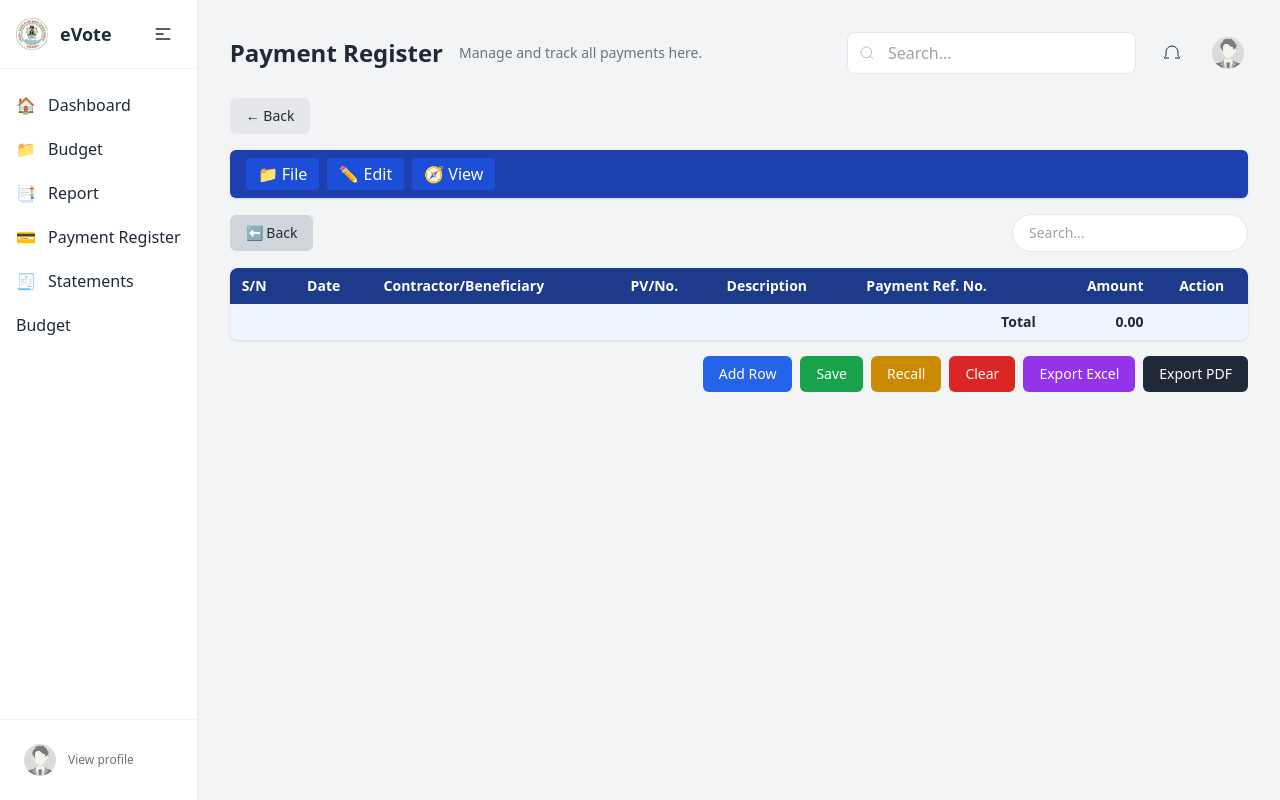
After one commit to o3cloudng/eVote, a Django app: page /account/payment_register/ in a window 1280 px wide. The commit adds this page. Run offline with Django 5.2, Linux system fonts and the light colour scheme; some libraries are stand-ins or nearby versions.

Commit message:
Added payment register page

```diff
--- a/account/urls.py
+++ b/account/urls.py
@@ -1,6 +1,6 @@
 from django.urls import path
 from account.views import userlogin, signup, forgot_password, dashboard, profile, \
-        usersettings, users, reports, logout, budget
+        usersettings, users, reports, logout, budget, payment_register
 
 urlpatterns = [
     # path('login/', userlogin, name="login"),
@@ -12,4 +12,5 @@ urlpatterns = [
     path('reports/', reports, name="reports"),
     path('logout/', logout, name="logout"),
     path('budget/', budget, name="budget"),
+    path('payment_register/', payment_register, name="payment_register"),
 ]
--- a/account/views.py
+++ b/account/views.py
@@ -97,6 +97,9 @@ def logout(request):
 
 def budget(request):
     return render(request, 'users/budget.html')
+
+def payment_register(request):
+    return render(request, 'users/payment_register.html')
 
 
 
--- a/templates/layout.html
+++ b/templates/layout.html
@@ -4,7 +4,7 @@
 <head>
   <meta charset="utf-8" />
   <meta name="viewport" content="width=device-width,initial-scale=1" />
-  <title>Dashboard</title>
+  <title>{% block title %}{% endblock %}</title>
   <script src="https://cdn.tailwindcss.com"></script>
   <script defer src="https://unpkg.com/alpinejs@3.x.x/dist/cdn.min.js"></script>
   <link rel="shortcut icon" href="{% static 'images/logo.jpg' %}" />
@@ -72,7 +72,7 @@
               </a>
             </li>
             <li>
-              <a href="{% url 'reports' %}" class="flex items-center gap-3 p-2 rounded-lg hover:bg-gray-50 transition-colors">
+              <a href="{% url 'payment_register' %}" class="flex items-center gap-3 p-2 rounded-lg hover:bg-gray-50 transition-colors">
                 <!-- <svg class="h-5 w-5" viewBox="0 0 24 24" fill="none" stroke="currentColor"><path d="M3 3h18v18H3z"/></svg> -->
                 💳<span x-show="!collapsed" class="truncate"> Payment Register</span>
               </a>
--- /dev/null
+++ b/templates/users/payment_register.html
@@ -0,0 +1,212 @@
+{% extends 'layout.html' %}
+{% load static %}
+{% block title %}Payment Register{% endblock %}
+{% block head %}Payment Register{% endblock %}
+
+{% block content %}
+<!-- Overlay for mobile -->
+<div x-show="sidebarOpen" @click="sidebarOpen = false" class="fixed inset-0 bg-black/30 z-30 md:hidden"></div>
+
+<!-- Main content -->
+<main class="flex-1 p-6 md:p-8">
+  {% with head="Payment Register" short_message="Manage and track all payments here." %}
+    {% include "header.html" %}
+  {% endwith %}
+
+  <!-- Back button -->
+  <a href="{% url 'budget' %}"
+    class="inline-flex items-center gap-2 px-4 py-2 bg-gray-200 hover:bg-gray-300 text-sm rounded-md mb-4">
+    ← Back
+  </a>
+
+  <!-- Top menu bar -->
+  <div class="flex flex-wrap gap-2 bg-blue-800 text-white px-4 py-2 rounded-md shadow mb-4">
+    <div class="relative group">
+      <button class="px-3 py-1 bg-blue-700 rounded hover:bg-blue-600">📁 File</button>
+      <div class="hidden absolute group-hover:block bg-white text-gray-700 mt-1 rounded shadow-md w-40 z-10">
+        <button onclick="addRow()" class="w-full text-left px-4 py-2 hover:bg-gray-100">➕ New</button>
+        <button onclick="saveData()" class="w-full text-left px-4 py-2 hover:bg-gray-100">💾 Save</button>
+        <button onclick="exportExcel()" class="w-full text-left px-4 py-2 hover:bg-gray-100">📤 Export Excel</button>
+        <button onclick="window.print()" class="w-full text-left px-4 py-2 hover:bg-gray-100">🖨️ Print</button>
+      </div>
+    </div>
+    <div class="relative group">
+      <button class="px-3 py-1 bg-blue-700 rounded hover:bg-blue-600">✏️ Edit</button>
+      <div class="hidden absolute group-hover:block bg-white text-gray-700 mt-1 rounded shadow-md w-40 z-10">
+        <button onclick="loadData()" class="w-full px-4 py-2 hover:bg-gray-100">♻ Recall</button>
+        <button onclick="clearTable()" class="w-full px-4 py-2 hover:bg-gray-100">🧹 Clear</button>
+      </div>
+    </div>
+    <div class="relative group">
+      <button class="px-3 py-1 bg-blue-700 rounded hover:bg-blue-600">🧭 View</button>
+      <div class="hidden absolute group-hover:block bg-white text-gray-700 mt-1 rounded shadow-md w-40 z-10">
+        <button onclick="toggleSidebar()" class="w-full px-4 py-2 hover:bg-gray-100">📂 Toggle Sidebar</button>
+      </div>
+    </div>
+  </div>
+
+  <!-- Search and Back -->
+  <div class="flex flex-wrap items-center justify-between gap-3 mb-4">
+    <button onclick="window.location.href='#'"
+      class="px-4 py-2 bg-gray-300 hover:bg-gray-400 text-sm rounded-md">
+      ⬅ Back
+    </button>
+    <div>
+      <input type="text" id="searchInput" placeholder="Search..."
+        class="border rounded-full px-4 py-2 text-sm focus:outline-none focus:ring-2 focus:ring-blue-500"
+        onkeyup="filterTable()" />
+    </div>
+  </div>
+
+  <!-- Payment Register Table -->
+  <div class="overflow-x-auto bg-white rounded-lg shadow">
+    <table id="paymentTable" class="min-w-full border-collapse text-sm">
+      <thead class="bg-blue-900 text-white">
+        <tr>
+          <th class="px-3 py-2 text-left">S/N</th>
+          <th class="px-3 py-2 text-left">Date</th>
+          <th class="px-3 py-2 text-left">Contractor/Beneficiary</th>
+          <th class="px-3 py-2 text-left">PV/No.</th>
+          <th class="px-3 py-2 text-left">Description</th>
+          <th class="px-3 py-2 text-left">Payment Ref. No.</th>
+          <th class="px-3 py-2 text-right">Amount</th>
+          <th class="px-3 py-2 text-center">Action</th>
+        </tr>
+      </thead>
+      <tbody></tbody>
+      <tfoot class="bg-blue-50 font-semibold">
+        <tr>
+          <td colspan="6" class="px-3 py-2 text-right">Total</td>
+          <td id="totalAmount" class="px-3 py-2 text-right">0.00</td>
+          <td></td>
+        </tr>
+      </tfoot>
+    </table>
+  </div>
+
+  <!-- Buttons -->
+  <div class="flex justify-end flex-wrap gap-2 mt-4">
+    <button onclick="addRow()" class="px-4 py-2 bg-blue-600 hover:bg-blue-700 text-white rounded-md text-sm">Add Row</button>
+    <button onclick="saveData()" class="px-4 py-2 bg-green-600 hover:bg-green-700 text-white rounded-md text-sm">Save</button>
+    <button onclick="loadData()" class="px-4 py-2 bg-yellow-600 hover:bg-yellow-700 text-white rounded-md text-sm">Recall</button>
+    <button onclick="clearTable()" class="px-4 py-2 bg-red-600 hover:bg-red-700 text-white rounded-md text-sm">Clear</button>
+    <button onclick="exportExcel()" class="px-4 py-2 bg-purple-600 hover:bg-purple-700 text-white rounded-md text-sm">Export Excel</button>
+    <button onclick="window.print()" class="px-4 py-2 bg-gray-800 hover:bg-gray-900 text-white rounded-md text-sm">Export PDF</button>
+  </div>
+</main>
+
+<!-- Scripts -->
+<script>
+  const table = document.querySelector("#paymentTable tbody");
+
+  function addRow(data = {}) {
+    const row = table.insertRow();
+    row.innerHTML = `
+      <td></td>
+      <td><input type="date" value="${data.date || ''}" class="border px-2 py-1 rounded"/></td>
+      <td><textarea class="border px-2 py-1 rounded w-40">${data.beneficiary || ''}</textarea></td>
+      <td><input type="text" maxlength="9" value="${data.pvno || ''}" class="border px-2 py-1 rounded w-20"/></td>
+      <td><textarea class="border px-2 py-1 rounded w-48">${data.description || ''}</textarea></td>
+      <td><input type="text" maxlength="25" value="${data.refno || ''}" class="border px-2 py-1 rounded w-32"/></td>
+      <td><input type="text" value="${data.amount || ''}" class="border px-2 py-1 rounded w-24 text-right" oninput="formatAmount(this); updateTotal()"/></td>
+      <td class="text-center">
+        <button onclick="deleteRow(this)" class="px-2 py-1 bg-red-500 text-white rounded text-xs">Delete</button>
+        <button onclick="editRow(this)" class="px-2 py-1 bg-yellow-500 text-white rounded text-xs">Edit</button>
+      </td>
+    `;
+    updateSN();
+    updateTotal();
+  }
+
+  function updateSN() {
+    Array.from(table.rows).forEach((row, i) => {
+      row.cells[0].textContent = i + 1;
+    });
+  }
+
+  function formatAmount(input) {
+    let value = input.value.replace(/[^0-9.]/g, '');
+    if (value) {
+      let parts = value.split('.');
+      parts[0] = parts[0].replace(/\B(?=(\d{3})+(?!\d))/g, ",");
+      input.value = parts.join('.');
+    }
+  }
+
+  function updateTotal() {
+    let total = 0;
+    Array.from(table.rows).forEach(row => {
+      const amt = row.cells[6].querySelector("input").value.replace(/,/g, '');
+      total += parseFloat(amt) || 0;
+    });
+    document.getElementById("totalAmount").textContent = total.toLocaleString('en-US', {
+      minimumFractionDigits: 2,
+      maximumFractionDigits: 2
+    });
+  }
+
+  function deleteRow(btn) {
+    btn.closest("tr").remove();
+    updateSN();
+    updateTotal();
+  }
+
+  function editRow(btn) {
+    if (confirm("Admin access required to edit. Proceed?")) {
+      const row = btn.closest("tr");
+      row.querySelectorAll("input, textarea").forEach(el => el.removeAttribute("disabled"));
+    }
+  }
+
+  function saveData() {
+    const rows = Array.from(table.rows);
+    const data = rows.map(row => ({
+      date: row.querySelector('input[type="date"]')?.value || '',
+      beneficiary: row.querySelector('textarea')?.value || '',
+      pvno: row.querySelector('input[type="text"]:nth-of-type(1)')?.value || '',
+      description: row.querySelector('textarea:nth-of-type(2)')?.value || '',
+      refno: row.querySelector('input[maxlength="25"]')?.value || '',
+      amount: row.querySelector('input.text-right')?.value.replace(/,/g, '') || ''
+    }));
+    localStorage.setItem("paymentRegister", JSON.stringify(data));
+    alert("Saved!");
+  }
+
+  function loadData() {
+    const data = JSON.parse(localStorage.getItem("paymentRegister") || "[]");
+    table.innerHTML = "";
+    data.forEach(addRow);
+    updateTotal();
+  }
+
+  function clearTable() {
+    if (confirm("Clear the register?")) {
+      table.innerHTML = "";
+      updateTotal();
+    }
+  }
+
+  function exportExcel() {
+    let tableClone = document.getElementById("paymentTable").cloneNode(true);
+    tableClone.querySelectorAll("button").forEach(el => el.remove());
+    let html = tableClone.outerHTML;
+    let uri = 'data:application/vnd.ms-excel;base64,';
+    let base64 = s => window.btoa(unescape(encodeURIComponent(s)));
+    let link = document.createElement("a");
+    link.href = uri + base64(html);
+    link.download = "Payment_Register.xls";
+    link.click();
+  }
+
+  function filterTable() {
+    let input = document.getElementById("searchInput").value.toLowerCase();
+    Array.from(table.rows).forEach(row => {
+      row.style.display = [...row.cells].some(td =>
+        td.textContent.toLowerCase().includes(input)
+      ) ? '' : 'none';
+    });
+  }
+
+  window.onload = loadData;
+</script>
+{% endblock %}
```
